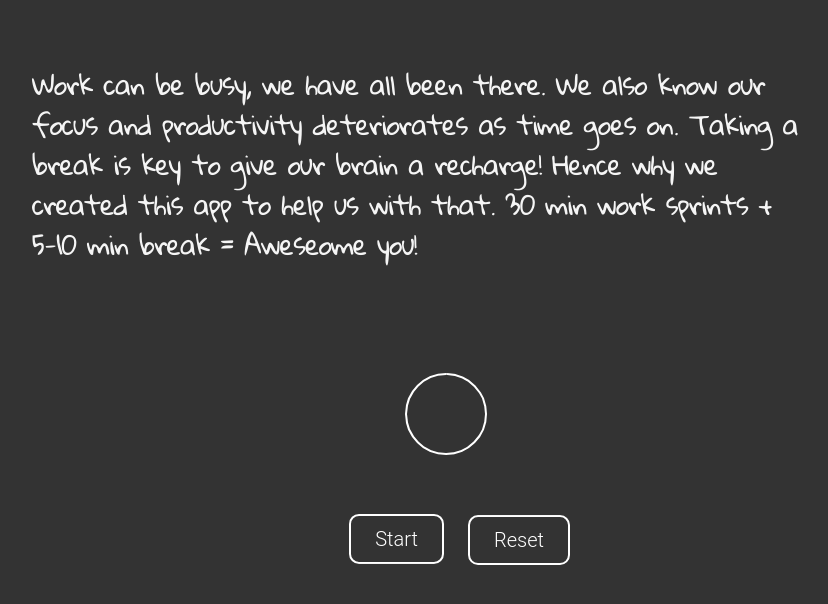
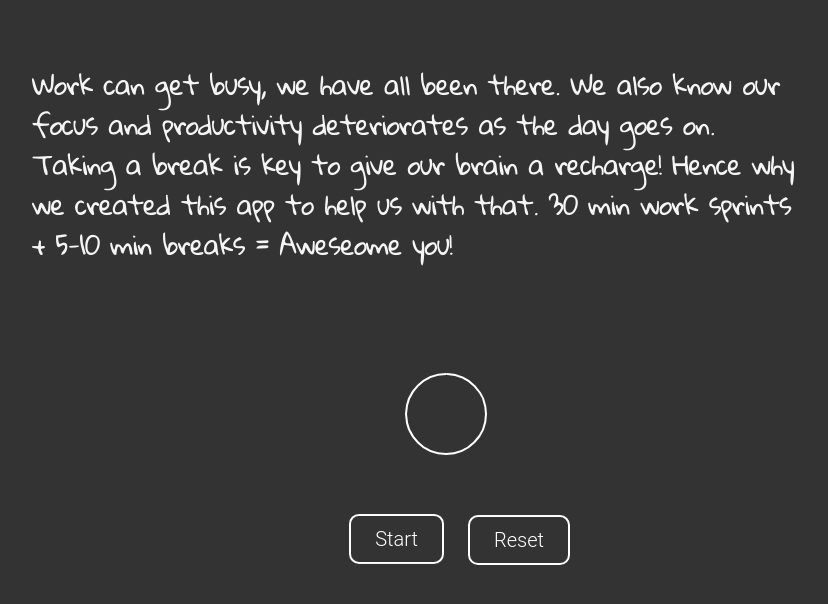
Before and after one commit to AneresArsenal/OSUSummer19Hackthon, a plain HTML site: page index.html in a window 1280 px wide. Shown: the whole page, without its empty margins (224-1052 px from the left). Drawn offline with Linux system fonts and the light colour scheme.

Commit message:
edit sentence

```diff
--- a/index.html
+++ b/index.html
@@ -32,11 +32,11 @@
 <body>
 
   <h2>
-    Work can be busy, we have all been there.
-    We also know our focus and productivity deteriorates as time goes on.
+    Work can get busy, we have all been there.
+    We also know our focus and productivity deteriorates as the day goes on.
     Taking a break is key to give our brain a recharge!
     Hence why we created this app to help us with that.
-    30 min work sprints + 5-10 min break = Aweseome you!
+    30 min work sprints + 5-10 min breaks = Aweseome you!
   </h2>
 
   <!-- Primary Page Layout
```
